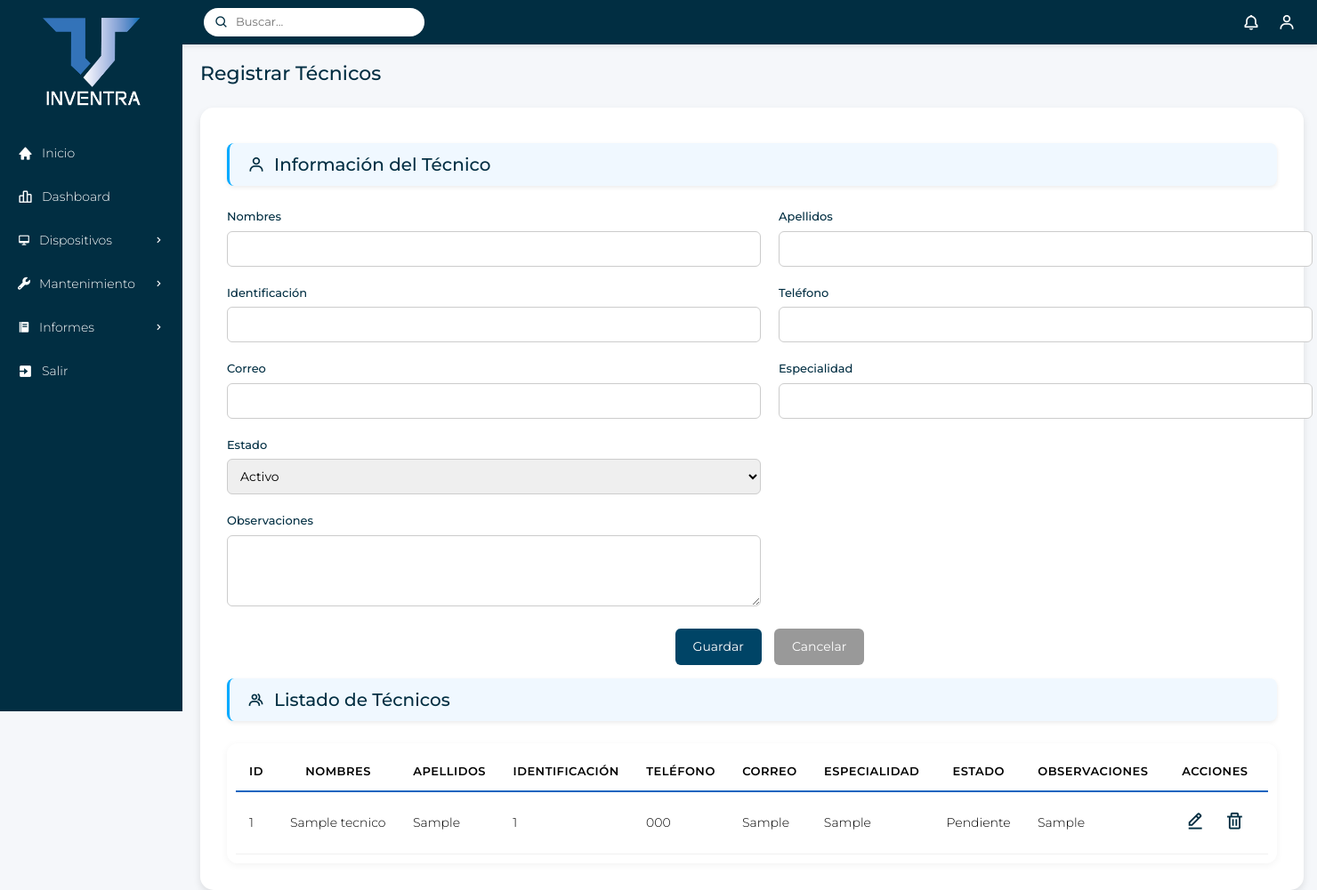
After one commit to danielsanchezcu/Inventra, a PHP site: page /registrar_tecnico.php in a window 1480 px wide. The commit adds this page. Shown: the whole page at 89% size. Run offline with PHP 8.4, Linux system fonts and the light colour scheme; tables that the repository leaves empty or names only in its code hold one stand-in row (values such as "Sample post"); some libraries are stand-ins or nearby versions.

Commit message:
Creaciónd el modulo registrar tecnicos

```diff
--- a/api/api_asignacion.php
+++ b/api/api_asignacion.php
@@ -80,9 +80,9 @@ if ($_SERVER['REQUEST_METHOD'] === 'POST') {
     $stmt_update->execute();
     $stmt_update->close();
 
-  echo json_encode([
-  'success' => true,
-  'message' => "Equipo $placa asignado correctamente al.\nUsuario $nombres $apellidos"
+echo json_encode([
+'success' => true,
+'message' => "Equipo $placa asignado correctamente al.\nUsuario $nombres $apellidos"
 ]);
     } else {
         echo json_encode(['success' => false, 'message' => 'Error al registrar: ' . $stmt_insert->error]);
--- /dev/null
+++ b/api/api_tecnicos.php
@@ -0,0 +1,113 @@
+<?php
+// api/api_tecnicos.php
+header("Content-Type: application/json");
+header("Access-Control-Allow-Origin: *");
+header("Access-Control-Allow-Methods: GET, POST, PUT, DELETE, OPTIONS");
+header("Access-Control-Allow-Headers: Content-Type");
+
+require_once("../includes/conexion.php");
+
+$method = $_SERVER['REQUEST_METHOD'];
+$action = isset($_GET['action']) ? $_GET['action'] : '';
+
+// ✅ CREAR técnico
+if ($method === 'POST' && $action === 'create') {
+    $data = json_decode(file_get_contents("php://input"), true);
+
+    if (!$data || !isset($data['nombres']) || !isset($data['apellidos']) || !isset($data['identificacion'])) {
+        echo json_encode(["success" => false, "message" => "Datos incompletos"]);
+        exit;
+    }
+
+    $stmt = $conexion->prepare("INSERT INTO tecnicos (nombres, apellidos, identificacion, telefono, correo, especialidad, estado, observaciones)
+                                VALUES (?, ?, ?, ?, ?, ?, ?, ?)");
+    $stmt->bind_param(
+        "ssssssss",
+        $data['nombres'],
+        $data['apellidos'],
+        $data['identificacion'],
+        $data['telefono'],
+        $data['correo'],
+        $data['especialidad'],
+        $data['estado'],
+        $data['observaciones']
+    );
+
+    if ($stmt->execute()) {
+        echo json_encode(["success" => true, "message" => "Técnico registrado correctamente"]);
+    } else {
+        echo json_encode(["success" => false, "message" => "Error: " . $stmt->error]);
+    }
+    $stmt->close();
+}
+
+// ✅ LISTAR técnicos
+elseif ($method === 'GET' && $action === 'read') {
+    $result = $conexion->query("SELECT * FROM tecnicos ORDER BY fecha_registro DESC");
+    $tecnicos = [];
+
+    while ($row = $result->fetch_assoc()) {
+        $tecnicos[] = $row;
+    }
+
+    echo json_encode($tecnicos);
+}
+
+// ✅ EDITAR técnico
+elseif ($method === 'PUT' && $action === 'update') {
+    $data = json_decode(file_get_contents("php://input"), true);
+
+    if (!$data || !isset($data['id_tecnico'])) {
+        echo json_encode(["success" => false, "message" => "ID del técnico es requerido"]);
+        exit;
+    }
+
+    $stmt = $conexion->prepare("UPDATE tecnicos SET nombres=?, apellidos=?, identificacion=?, telefono=?, correo=?, especialidad=?, estado=?, observaciones=?
+                                WHERE id_tecnico=?");
+    $stmt->bind_param(
+        "ssssssssi",
+        $data['nombres'],
+        $data['apellidos'],
+        $data['identificacion'],
+        $data['telefono'],
+        $data['correo'],
+        $data['especialidad'],
+        $data['estado'],
+        $data['observaciones'],
+        $data['id_tecnico']
+    );
+
+    if ($stmt->execute()) {
+        echo json_encode(["success" => true, "message" => "Técnico actualizado correctamente"]);
+    } else {
+        echo json_encode(["success" => false, "message" => "Error: " . $stmt->error]);
+    }
+    $stmt->close();
+}
+
+// ✅ ELIMINAR técnico
+elseif ($method === 'DELETE' && $action === 'delete') {
+    if (!isset($_GET['id'])) {
+        echo json_encode(["success" => false, "message" => "ID no proporcionado"]);
+        exit;
+    }
+
+    $id = intval($_GET['id']);
+    $stmt = $conexion->prepare("DELETE FROM tecnicos WHERE id_tecnico=?");
+    $stmt->bind_param("i", $id);
+
+    if ($stmt->execute()) {
+        echo json_encode(["success" => true, "message" => "Técnico eliminado correctamente"]);
+    } else {
+        echo json_encode(["success" => false, "message" => "Error: " . $stmt->error]);
+    }
+    $stmt->close();
+}
+
+// ✅ Si no coincide ninguna acción
+else {
+    echo json_encode(["success" => false, "message" => "Acción no válida"]);
+}
+
+$conexion->close();
+?>
--- a/api/apilogin.php
+++ b/api/apilogin.php
@@ -40,7 +40,7 @@ $usuario = $result->fetch_assoc();
 // Verificar contraseña
 
 if (!password_verify($contrasena, $usuario['contrasena'])) {
-    echo json_encode(["success" => false, "message" => "Contraseña incorrecta"]);
+    echo json_encode(["success" => false, "message" => "Usuario o contraseña incorrectos"]);
     exit;
 }
 
--- a/includes/encabezado.php
+++ b/includes/encabezado.php
@@ -71,6 +71,7 @@
                 <div class="submenu">
                     <a href="mantenimiento.php">Registrar Mantenimiento</a>
                     <a href="repuestos.php"> Agregar Repuestos</a>
+                    <a href="registrar_tecnico.php"> Registrar Técnicos</a>
                     <a href="listadoMantenimiento.php"> Historial Mantenmientos</a>
                 </div>
             </details>
--- a/index.php
+++ b/index.php
@@ -41,7 +41,7 @@
         <div id="mensaje" class="mensaje-oculto"></div>
         <button type="submit" class="boton-ingresar">Ingresar</button>
 
-         <!-- Script externo de login (API) -->
+        <!-- Script externo de login (API) -->
         <script src="login.js"></script>
       </form>
 
--- /dev/null
+++ b/package.json
@@ -0,0 +1,5 @@
+{
+  "dependencies": {
+    "react-icons": "^5.5.0"
+  }
+}
--- a/panelcontrol.php
+++ b/panelcontrol.php
@@ -4,8 +4,8 @@ include("includes/conexion.php");
 
 // Consulta rápida de resumen
 $usuarios = $conexion->query("SELECT COUNT(*) AS total FROM usuario")->fetch_assoc()['total'];
-$equipos = $conexion->query("SELECT COUNT(*) AS total FROM registro_equipos WHERE estado = 'disponible'")->fetch_assoc()['total'];
-$mantenimiento = $conexion->query("SELECT COUNT(*) AS total FROM registro_equipos WHERE estado = 'mantenimiento'")->fetch_assoc()['total'];
+$equipos = $conexion->query("SELECT COUNT(*) AS total FROM registro_equipos WHERE estado = 'Disponible'")->fetch_assoc()['total'];
+$mantenimiento = $conexion->query("SELECT COUNT(*) AS total FROM registro_equipos WHERE estado = 'En mantenimiento'")->fetch_assoc()['total'];
 $asignaciones = $conexion->query("SELECT COUNT(*) AS total FROM asignacion_equipo WHERE fecha_asignacion >= DATE_SUB(NOW(), INTERVAL 30 DAY)")->fetch_assoc()['total'];
 
 $datosArea = $conexion->query("SELECT area, COUNT(*) as total FROM asignacion_equipo GROUP BY area");
--- /dev/null
+++ b/registrar_tecnico.css
@@ -0,0 +1,235 @@
+.main {
+  margin-left: 215px; /* tamaño del sidebar */
+  margin-top: 60px;   /* empuja hacia abajo para no quedar debajo de la topbar */
+  padding: 10px;
+  box-sizing: border-box;
+  width: calc(100% - 220px); /* ajusta al ancho restante */
+}
+
+.page-title {
+  font-size: 22px;
+  font-weight: 500;
+  margin-bottom: 25px;
+  color: #012e42;
+}
+
+.form-contenedor {
+  background: #fff;
+  padding: 30px;
+  border-radius: 15px;
+  box-shadow: 0 4px 8px rgba(0,0,0,0.1);
+}
+
+.titulo-seccion {
+  margin-top: 10px;
+  margin-bottom: 25px;
+  padding: 12px 20px;
+  background-color: #f0f8ff; /* azul claro suave */
+  border-left: 3px solid #00aaff;
+  font-size: 20px;
+  color: #012e42;
+  border-radius: 8px;
+  box-shadow: 0 2px 5px rgba(0,0,0,0.08);
+  display: flex;
+  align-items: center;
+  gap: 10px;
+  font-weight: 500;
+}
+
+/* ====== FORMULARIO ====== */
+.form-grid {
+  display: grid;
+  grid-template-columns: repeat(2, 1fr);
+  gap: 20px;
+}
+
+.form-group {
+  display: flex;
+  flex-direction: column;
+}
+
+.form-group label {
+color: #012e42;
+  font-weight: 500;
+  margin-bottom: 6px;
+  font-size: 13px;
+}
+
+.form-group input,
+.form-group select,
+.form-group textarea {
+  padding: 10px;
+  border: 1px solid #ccc;
+  border-radius: 6px;
+  font-size: 14px;
+  height: 40px;
+  width: 600px;
+}
+
+.form-group textarea {
+  min-height: 80px;
+  resize: vertical;
+}
+
+/* Campo que ocupa todo el ancho */
+.form-full {
+  grid-column: span 2;
+}
+
+.form-actions {
+  grid-column: span 2;
+  text-align: center;
+}
+
+.btn {
+  padding: 10px 20px;
+  border-radius: 6px;
+  border: none;
+  font-size: 14px;
+  cursor: pointer;
+  margin: 5px;
+}
+
+.btn-guardar {
+  background: #004466;
+  color: #fff;
+}
+
+.btn-guardar:hover{
+background-color: #1a5379;
+transform: translateY(-2px);
+box-shadow: 0px 6px 12px rgba(37, 99, 235, 0.3);
+color: #fff;
+}
+
+.btn-cancelar {
+  background: #999;
+  color: #fff;
+}
+
+.btn-cancelar:hover {
+  background: #777;
+}
+
+/* ====== TABLA ====== */
+.table-container {
+    background: #fff;
+    padding: 10px;
+    border-radius: 12px;
+    box-shadow: 0 2px 8px rgba(0,0,0,0.05);
+    overflow-x: auto; /* Responsivo */
+}
+
+table {
+    width: 100%;
+    border-collapse: collapse;
+    font-size: 14px;
+    color: #000000;
+}
+
+thead {
+    background: #fff;
+    border-bottom: 2px solid #1565c0; /* Línea azul como la imagen */
+}
+
+thead th {
+    text-align: center;
+    padding: 12px 15px;
+    font-weight: 600;
+    color: #000000;
+    text-transform: uppercase;
+    font-size: 13px;
+    letter-spacing: 0.5px;
+}
+
+tbody tr {
+    border-bottom: 1px solid #f0f0f0;
+    transition: background 0.2s ease-in-out;
+}
+
+tbody tr:hover {
+    background: #f9f9f9;
+}
+
+tbody td {
+    padding: 12px 15px;
+    font-size: 14px;
+    color: #000000;
+}
+
+/* Estado cuando no hay datos */
+.table-empty {
+    text-align: center;
+    color: #888;
+    padding: 20px;
+    font-style: italic;
+}
+
+
+
+.td-acciones {
+  display: flex;          /* pone los elementos en fila */
+  gap: 0px;              /* espacio entre botones */
+  justify-content: center; /* centra los iconos en la celda */
+}
+
+.td-acciones .btn {
+  background: none;
+  border: none;
+  cursor: pointer;
+  padding: 4px 6px;
+}
+
+.td-acciones .btn i {
+  font-size: 1.6em;
+}
+
+
+.btn i {
+  font-size: 1.6em;
+  pointer-events: none; /* evita que el clic no funcione */
+}
+
+.btn-editar {
+  color: #012e42;
+  background: none;
+  border: none;
+  cursor: pointer;
+}
+
+.btn-editar:hover {
+  color: #eb981b;
+  transform: translateY(-2px);
+  box-shadow: 0px 6px 12px rgba(37, 99, 235, 0.3);
+}
+
+.btn-eliminar:hover {
+color: #eb1b1b;
+transform: translateY(-2px);
+box-shadow: 0px 6px 12px rgba(37, 99, 235, 0.3);
+}
+
+.btn-eliminar {
+  color: #012e42;
+  background: none;
+  border: none;
+  cursor: pointer;
+}
+
+
+
+/* ====== RESPONSIVE ====== */
+@media (max-width: 768px) {
+  .form-grid {
+    grid-template-columns: 1fr;
+  }
+  .form-full,
+  .form-actions {
+    grid-column: span 1;
+  }
+  .styled-table {
+    display: block;
+    overflow-x: auto;
+    white-space: nowrap;
+  }
+}
--- /dev/null
+++ b/registrar_tecnico.php
@@ -0,0 +1,261 @@
+<?php
+require("includes/encabezado.php");
+?>
+<!DOCTYPE html>
+<html lang="es">
+<head>
+  <meta charset="UTF-8">
+  <title>Módulo Técnicos - Inventra</title>
+  <link rel="stylesheet" href="registrar_tecnico.css">
+
+
+</head>
+<body>
+<main class="main">
+    <div class="main-header">
+        <h2 class="page-title">Registrar Técnicos</h2>
+    </div>
+
+<!-- Formulario de registro -->
+<div class="form-contenedor">
+    <div class="formulario">
+        <h3 class="titulo-seccion">
+
+            <i class="bx bx-user"></i> Información del Técnico
+        </h3>
+        <form id="formTecnico" class="form-grid">
+        <input type="hidden" id="id_tecnico">
+
+        <div class="form-group">
+            <label>Nombres</label>
+            <input type="text" id="nombres" required>
+        </div>
+
+        <div class="form-group">
+            <label>Apellidos</label>
+            <input type="text" id="apellidos" required>
+        </div>
+
+        <div class="form-group">
+            <label>Identificación</label>
+            <input type="text" id="identificacion" required>
+        </div>
+
+        <div class="form-group">
+            <label>Teléfono</label>
+            <input type="text" id="telefono">
+        </div>
+
+        <div class="form-group">
+            <label>Correo</label>
+            <input type="email" id="correo" require>
+        </div>
+
+        <div class="form-group">
+            <label>Especialidad</label>
+            <input type="text" id="especialidad">
+        </div>
+
+        <div class="form-group">
+            <label>Estado</label>
+            <select id="estado">
+            <option value="ACTIVO">Activo</option>
+            <option value="INACTIVO">Inactivo</option>
+            <option value="SUSPENDIDO">Suspendido</option>
+            </select>
+        </div>
+
+        <div class="form-group form-full">
+            <label>Observaciones</label>
+            <textarea id="observaciones"></textarea>
+        </div>
+
+        <div class="form-actions">
+            <button type="submit" class="btn btn-guardar">Guardar</button>
+            <button type="button" id="btnCancelar" class="btn btn-cancelar">Cancelar</button>
+        </div>
+        </form>
+
+        <!-- Tabla de técnicos -->
+        <h3 class="titulo-seccion">
+            <i class="bx bx-group"></i>Listado de Técnicos
+        </h3>
+<div class="table-container">
+<table id="tablaTecnicos">
+    <thead>
+        <tr>
+        <th>ID</th>
+        <th>Nombres</th>
+        <th>Apellidos</th>
+        <th>Identificación</th>
+        <th>Teléfono</th>
+        <th>Correo</th>
+        <th>Especialidad</th>
+        <th>Estado</th>
+        <th>Observaciones</th>
+        <th>Acciones</th>
+        </tr>
+    </thead>
+    <tr>
+        <td colspan="10" class="table-empty">No se encontraron técnicos.</td>
+    </tr>
+    </tbody>
+</table>
+</div>
+
+    </div>
+</div>
+</main>
+
+<script>
+  const apiUrl = "api/api_tecnicos.php";
+
+  // util: safe value
+  const safe = v => (v === null || v === undefined) ? "" : v;
+
+  // Cargar técnicos al iniciar
+  document.addEventListener("DOMContentLoaded", cargarTecnicos);
+
+  // Envío del formulario (crear / actualizar)
+  document.getElementById("formTecnico").addEventListener("submit", async (e) => {
+    e.preventDefault();
+
+    const id = document.getElementById("id_tecnico").value;
+    const payload = {
+      id_tecnico: id,
+      nombres: document.getElementById("nombres").value.trim(),
+      apellidos: document.getElementById("apellidos").value.trim(),
+      identificacion: document.getElementById("identificacion").value.trim(),
+      telefono: document.getElementById("telefono").value.trim(),
+      correo: document.getElementById("correo").value.trim(),
+      especialidad: document.getElementById("especialidad").value.trim(),
+      estado: document.getElementById("estado").value,
+      observaciones: document.getElementById("observaciones").value.trim(),
+    };
+
+    let url = apiUrl + "?action=create";
+    let method = "POST";
+    if (id) {
+      url = apiUrl + "?action=update";
+      method = "PUT";
+    }
+
+    try {
+      const res = await fetch(url, {
+        method,
+        headers: { "Content-Type": "application/json" },
+        body: JSON.stringify(payload)
+      });
+
+      let result;
+      try {
+        result = await res.json();
+      } catch (err) {
+        const text = await res.text();
+        console.error("Respuesta no JSON:", text);
+        alert("Error: respuesta inválida del servidor. Revisa la consola.");
+        return;
+      }
+
+      alert(result.message || result.error || "Operación completada");
+    } catch (err) {
+      console.error("Error en fetch:", err);
+      alert("Error de conexión con la API");
+    }
+
+    document.getElementById("formTecnico").reset();
+    document.getElementById("id_tecnico").value = "";
+    document.getElementById("btnCancelar").style.display = "none";
+    cargarTecnicos();
+  });
+
+  document.getElementById("btnCancelar").addEventListener("click", () => {
+    document.getElementById("formTecnico").reset();
+    document.getElementById("id_tecnico").value = "";
+    document.getElementById("btnCancelar").style.display = "none";
+  });
+
+  async function cargarTecnicos() {
+    try {
+      const res = await fetch(apiUrl + "?action=read");
+      const data = await res.json();
+
+      const tbody = document.querySelector("#tablaTecnicos tbody");
+      tbody.innerHTML = "";
+
+      data.forEach(tecnico => {
+        const tr = document.createElement("tr");
+
+        ['id_tecnico','nombres','apellidos','identificacion','telefono','correo','especialidad','estado','observaciones'].forEach(key => {
+          const td = document.createElement('td');
+          td.textContent = safe(tecnico[key]);
+          td.classList.add("td");
+          tr.appendChild(td);
+        });
+
+        const tdAcc = document.createElement('td');
+        tdAcc.classList.add("td", "td-acciones");
+
+        const btnEdit = document.createElement('button');
+btnEdit.classList.add("btn", "btn-editar");
+btnEdit.innerHTML = '<i class="bx bx-edit-alt"></i>'; // icono de editar
+btnEdit.title = "Editar"; // tooltip
+btnEdit.addEventListener('click', () => {
+  document.getElementById("id_tecnico").value = tecnico.id_tecnico;
+  document.getElementById("nombres").value = tecnico.nombres || "";
+  document.getElementById("apellidos").value = tecnico.apellidos || "";
+  document.getElementById("identificacion").value = tecnico.identificacion || "";
+  document.getElementById("telefono").value = tecnico.telefono || "";
+  document.getElementById("correo").value = tecnico.correo || "";
+  document.getElementById("especialidad").value = tecnico.especialidad || "";
+  document.getElementById("estado").value = tecnico.estado || "ACTIVO";
+  document.getElementById("observaciones").value = tecnico.observaciones || "";
+
+  document.getElementById("btnCancelar").style.display = "inline";
+  window.scrollTo({ top: 0, behavior: 'smooth' });
+});
+
+const btnDelete = document.createElement('button');
+btnDelete.classList.add("btn", "btn-eliminar");
+btnDelete.innerHTML = '<i class="bx bx-trash"></i>'; // icono de bote de basura
+btnDelete.title = "Eliminar"; // tooltip
+btnDelete.addEventListener('click', () => eliminarTecnico(tecnico.id_tecnico));
+
+
+        tdAcc.appendChild(btnEdit);
+        tdAcc.appendChild(document.createTextNode(' '));
+        tdAcc.appendChild(btnDelete);
+        tr.appendChild(tdAcc);
+
+        tbody.appendChild(tr);
+      });
+    } catch (err) {
+      console.error("Error cargando técnicos:", err);
+      alert("No se pudieron cargar los técnicos. Revisa la consola.");
+    }
+  }
+
+  async function eliminarTecnico(id) {
+    if (!confirm("¿Seguro que deseas eliminar este técnico?")) return;
+
+    try {
+      const res = await fetch(apiUrl + "?action=delete&id=" + id, { method: "DELETE" });
+      let result;
+      try {
+        result = await res.json();
+      } catch (e) {
+        const text = await res.text();
+        console.error("Respuesta no JSON al eliminar:", text);
+        alert("Error: respuesta inválida del servidor al eliminar.");
+        return;
+      }
+      alert(result.message || result.error || "Operación completada");
+      cargarTecnicos();
+    } catch (err) {
+      console.error("Error en eliminar:", err);
+      alert("Error de conexión al eliminar.");
+    }
+  }
+</script>
+</body>
+</html>
--- a/registro.php
+++ b/registro.php
@@ -79,7 +79,6 @@ require("includes/encabezado.php");
                     </div>
 
 
-
                     <div class="form-group">
                         <label for="tipo" class="required-field">Tipo de Equipo</label>
                         <select id="tipo" name="tipo" required>
@@ -136,8 +135,6 @@ require("includes/encabezado.php");
                             <label for="sistema_operativo" class="required-field">Sistema Operativo</label>
                             <input type="text" id="sistema_operativo" name="sistema_operativo" placeholder="Sistema Operativo" required>
                         </div>
-
-
 
                         <div class="form-group">
                             <label for="ram" class="required-field">Memoria RAM</label>
```
Also changed, not shown: mantenimiento.php (indentation only), package-lock.json (added), uploads/68dc952e7f9d6_EJEMPLO - IMAGEN.webp (added), uploads/68dc973608f10_EJEMPLO - IMAGEN.webp (added), uploads/68dc97cf110ca_EJEMPLO - IMAGEN.webp (added). Lines whose indentation alone changed are shown as unchanged.
